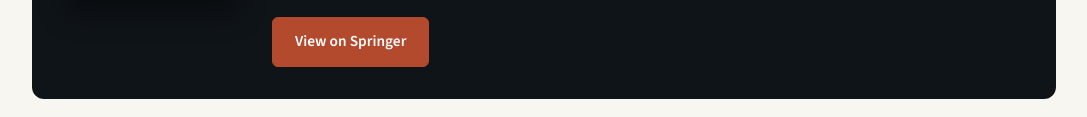
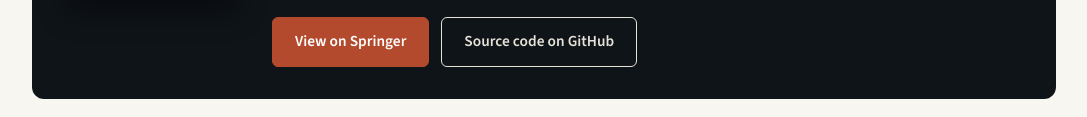
Before and after one commit to amsaghiri/amsaghiri.github.io, a plain HTML site: page index.htm in a window 1280 px wide. Shown: the part 1914-2031 px from the top of the page, without its empty margins (96-1183 px from the left). Drawn offline with nearby package versions, Linux system fonts and the light colour scheme.

Commit message:
Link the Apress source-code repository for the n8n book
Co-Authored-By: Claude Fable 5.2 <noreply@anthropic.com>
Claude-Session: https://claude.ai/code/session_01VAa6hWRnZNaTk1h5T5Jeqc

```diff
--- a/index.htm
+++ b/index.htm
@@ -256,6 +256,7 @@ footer{background:var(--ink);color:#8b949e;font-size:.85rem;border-top:1px solid
         <p class="desc">A project-based guide to automating Linux administration with n8n, the open-source low-code platform. Step by step, it builds workflows for monitoring, log review, service recovery, backups, and account management, then combines them into one master automation framework. Written for sysadmins, DevOps engineers, and educators. With Jack Horsky.</p>
         <div class="actions" style="margin-top:0">
           <a class="btn primary" href="https://link.springer.com/book/10.1007/979-8-8688-3210-9">View on Springer</a>
+          <a class="btn" href="https://github.com/Apress/Linux-System-Automation-with-n8n">Source code on GitHub</a>
         </div>
       </div>
     </article>
```
